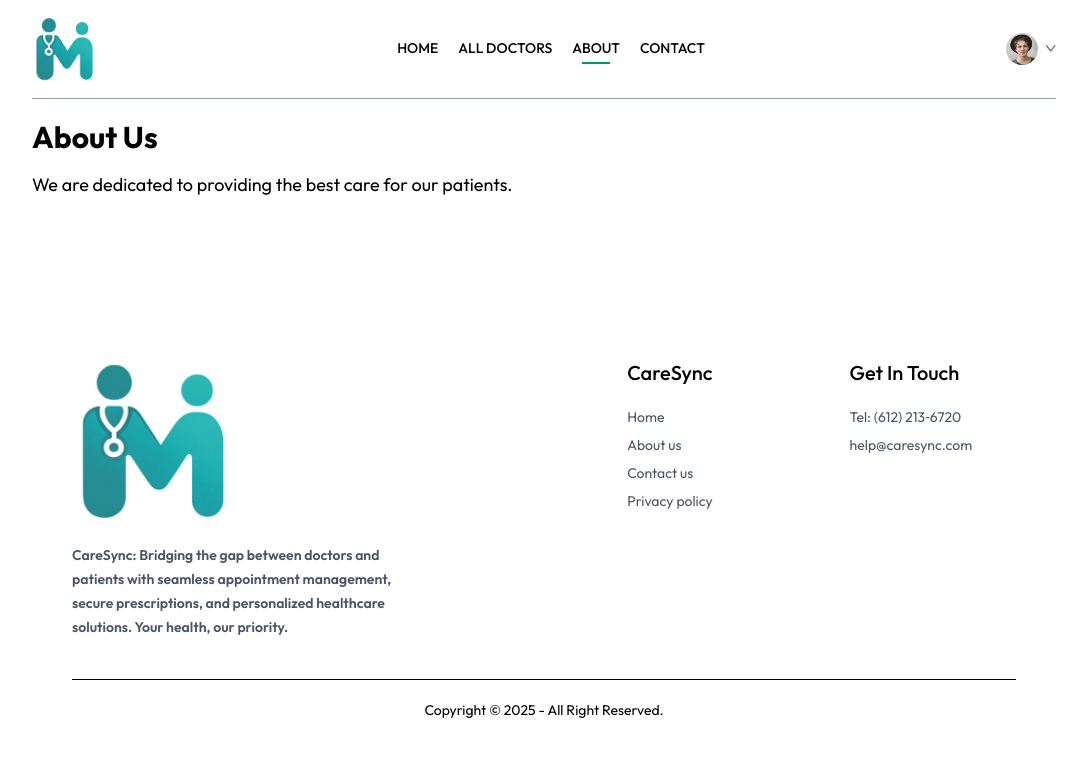
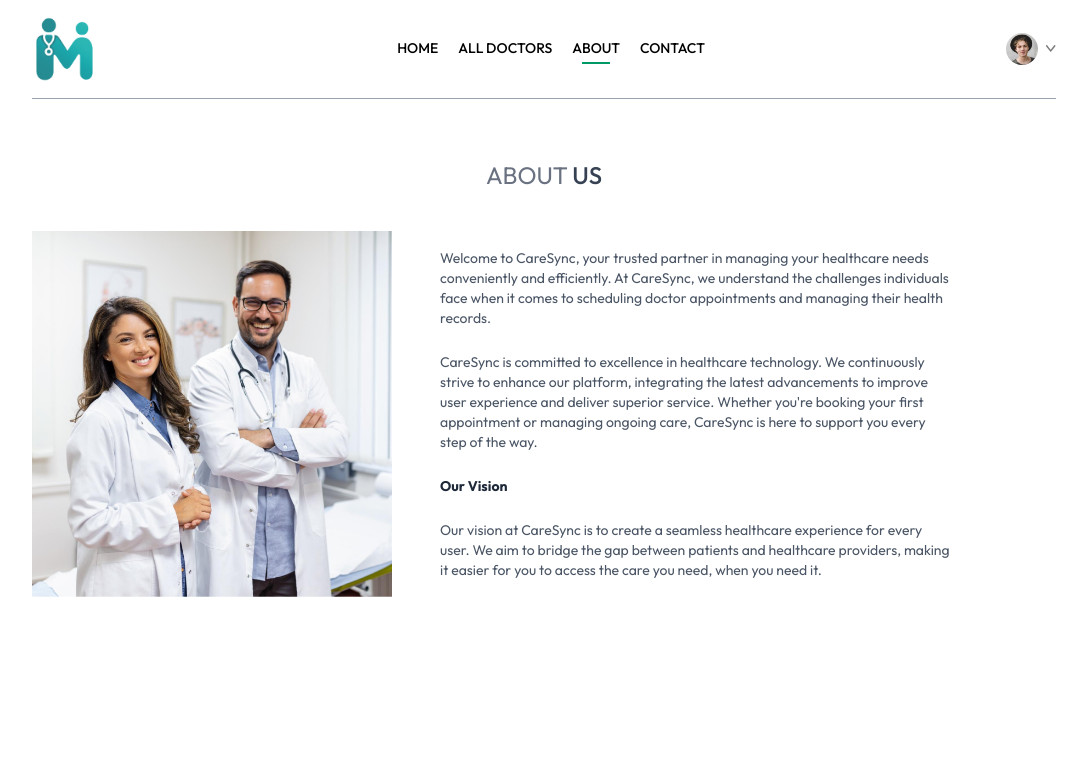
Before and after one commit to mohdabdulrahman297/caresync, a React (Vite) app: page /about in a window 1280 px wide. Shown: the top 761 px of the page, without its empty margins (96-1183 px from the left). Built offline with nearby package versions, Linux system fonts and the light colour scheme.

Commit message:
About page

```diff
--- a/src/pages/About.jsx
+++ b/src/pages/About.jsx
@@ -1,12 +1,25 @@
 import React from 'react'
+import { assets } from '../assets/assets'
 
 const About = () => {
   return (
     <div>
-      <h1 className='text-3xl font-bold'>About Us</h1>
-      <p className='mt-4 text-lg'>We are dedicated to providing the best care for our patients.</p>
+
+      <div className='text-center text-2xl pt-10 text-gray-500'>
+        <p>ABOUT <span className='text-gray-700 font-medium'>US</span></p>
+      </div>
+
+      <div className='my-10 flex flex-col md:flex-row gap-12'>
+        <img className='w-full md:max-w-[360px]' src={assets.about_image} alt="" />
+        <div className='flex flex-col justify-center gap-6 md:w-2/4 text-sm text-gray-600'>
+          <p>Welcome to CareSync, your trusted partner in managing your healthcare needs conveniently and efficiently. At CareSync, we understand the challenges individuals face when it comes to scheduling doctor appointments and managing their health records.</p>
+          <p>CareSync is committed to excellence in healthcare technology. We continuously strive to enhance our platform, integrating the latest advancements to improve user experience and deliver superior service. Whether you're booking your first appointment or managing ongoing care, CareSync is here to support you every step of the way.</p>
+          <b className='text-gray-800'>Our Vision</b>
+          <p>Our vision at CareSync is to create a seamless healthcare experience for every user. We aim to bridge the gap between patients and healthcare providers, making it easier for you to access the care you need, when you need it.</p>
+        </div>
+      </div>
+
     </div>
   )
 }
-
 export default About
```
